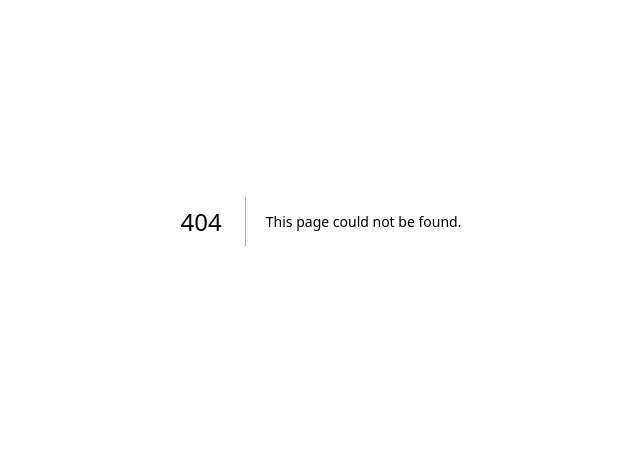
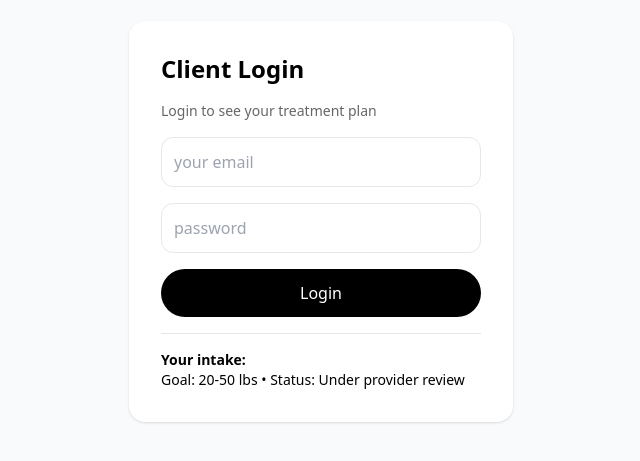
Before and after one commit to Nsikak-hubstori/Baskhealth-clone, a Next.js app: page /admin in a window 1280 px wide. Before the commit this address had no page. Shown: the part 179-640 px from the top of the page, without its empty margins (319-959 px from the left). Built offline with nearby package versions, Linux system fonts and the light colour scheme.

Commit message:
Create page.tsx

```diff
--- /dev/null
+++ b/app/admin/page.tsx
@@ -0,0 +1,32 @@
+"use client"
+import { useState } from "react"
+
+export default function ClientPortal(){
+  const [email, setEmail] = useState("")
+
+  return (
+    <div className="min-h-screen flex items-center justify-center bg-gray-50 p-6">
+      <div className="bg-white p-8 rounded-2xl shadow max-w-sm w-full space-y-4">
+        <h1 className="text-2xl font-bold">Client Login</h1>
+        <p className="text-sm opacity-60">Login to see your treatment plan</p>
+
+        <input
+          value={email}
+          onChange={e=>setEmail(e.target.value)}
+          placeholder="your email"
+          className="w-full border p-3 rounded-xl"
+        />
+        <input type="password" placeholder="password" className="w-full border p-3 rounded-xl" />
+
+        <button className="w-full bg-black text-white py-3 rounded-full">
+          Login
+        </button>
+
+        <div className="pt-4 border-t text-sm">
+          <p className="font-bold">Your intake:</p>
+          <p>Goal: 20-50 lbs • Status: Under provider review</p>
+        </div>
+      </div>
+    </div>
+  )
+                                                                            }
```
